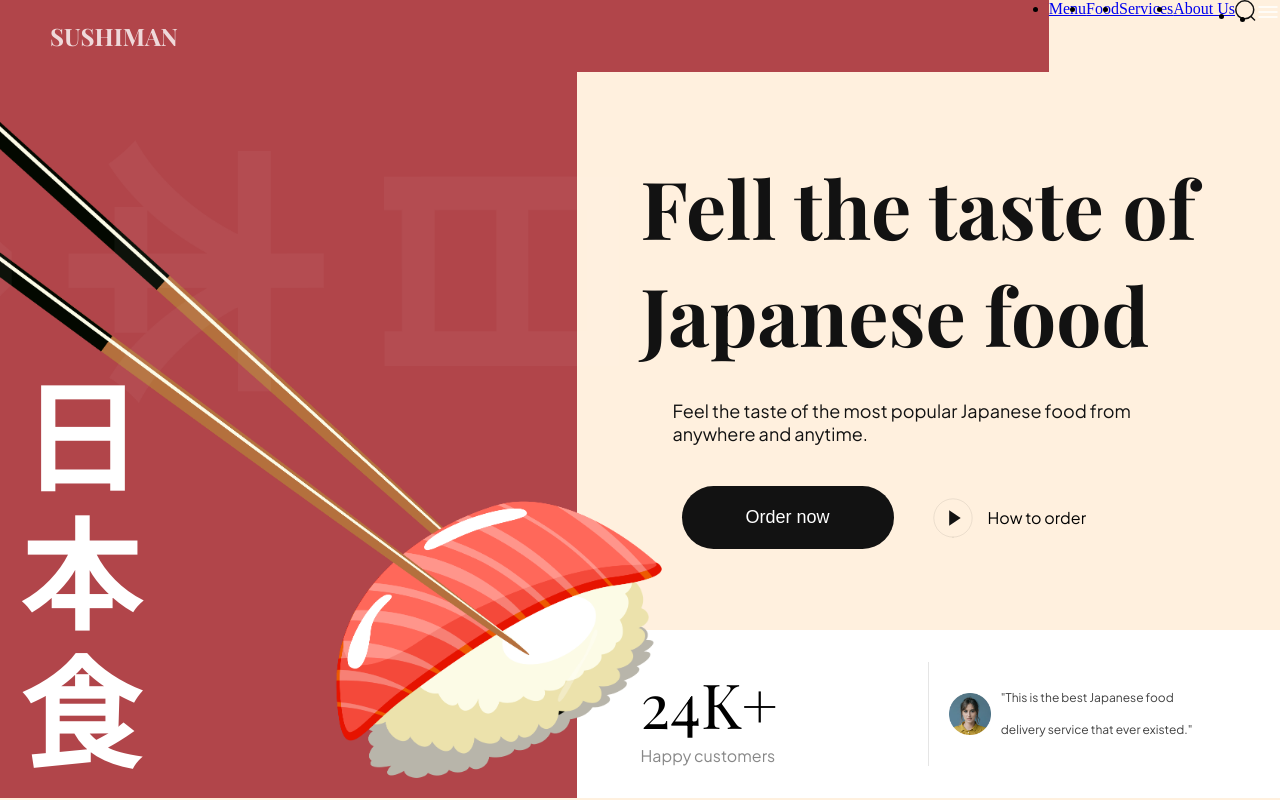
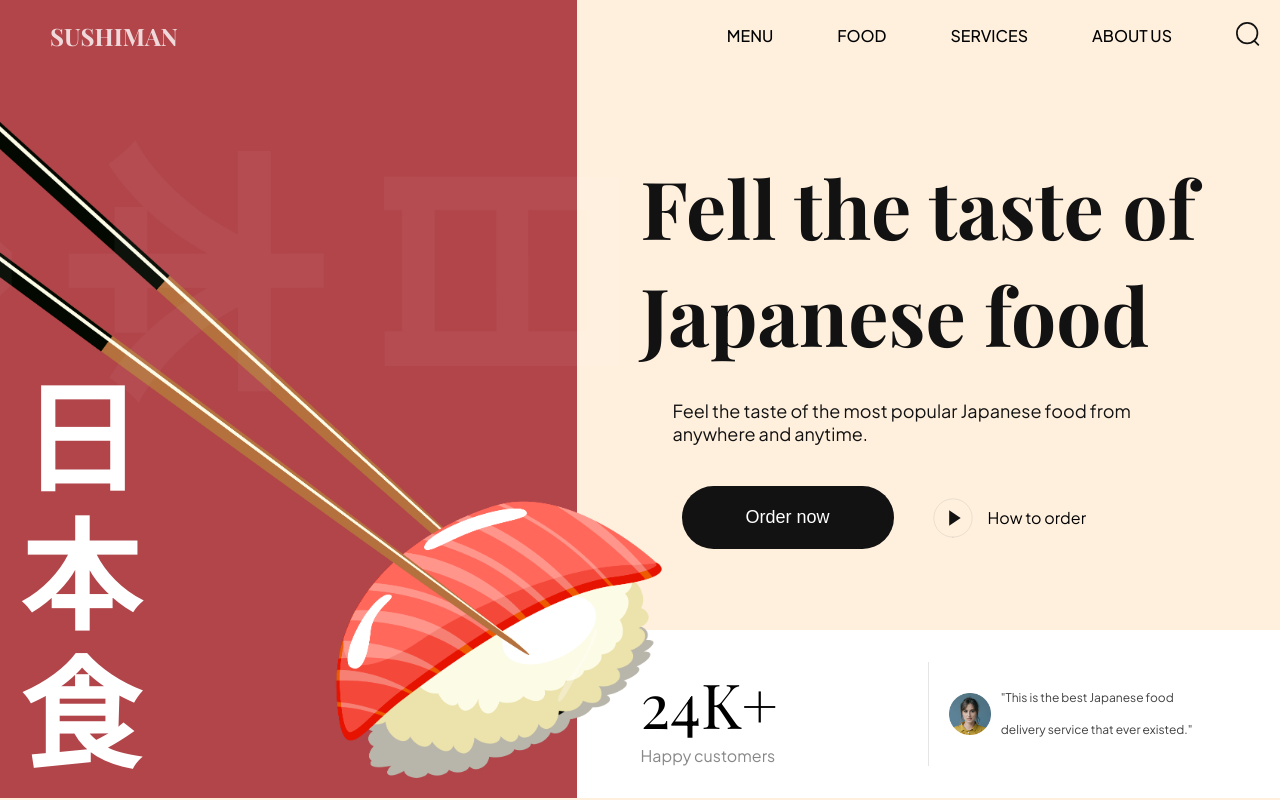
Before and after one commit to anabelena/sushi-themed-web, a website built with Vite: page index.html in a window 1280 px wide. Built offline with nearby package versions, Linux system fonts and the light colour scheme.

Commit message:
style(header): update styles for header layout

```diff
--- a/css/sections/header.css
+++ b/css/sections/header.css
@@ -1,23 +1,14 @@
-.header__nav{
+.header__nav {
   display: flex;
   overflow: hidden;
 }
 
-.header__logo{
+.header__logo {
   flex: 1;
-
   display: flex;
 
   position: relative;
   padding: 20px;
-}
-
-.header__logo-overlay{
-    position: absolute;
-    inset: 0;
-    width: 100%;
-    background-color: var(--primary-color);
-    z-index: 1;
 }
 
 .header__logo-overlay {
@@ -29,20 +20,46 @@
   z-index: -1;
 }
 
-  .header__logo h4{
-
+.header__logo h4 {
   padding-left: 30px;
 
+  font-weight: 700;
   font-size: 24px;
-    font-weight: 700;
+  text-transform: uppercase;
   font-family: var(--playfair-display);
-    color: var(--color-white);
-    text-transform: uppercase;
+  color: #fff;
   opacity: 0.8;
-
 }
 
+.header__menu, .header__menu-mobile {
+  padding: 20px;
+  flex: 1.236;
+  display: flex;
+  align-items: center;
+  justify-content: flex-end;
+  gap: 64px;
 
-  .header__menu{
-    display: flex;
+  list-style: none;
 }
+
+.header__menu li {
+  font-weight: 500;
+  font-family: var(--plus-jakarta-sans);
+  font-size: 16px;
+  text-transform: uppercase;
+  line-height: 20px;
+  cursor: pointer;
+}
+
+.header__menu li img {
+  width: 24px;
+  height: 24px;
+  object-fit: contain;
+}
+
+.header__menu-mobile {
+  display: none;
+  gap: 20px;
+
+  position: relative;
+}
--- a/css/style.css
+++ b/css/style.css
@@ -1,7 +1,7 @@
 @import url("https://fonts.googleapis.com/css2?family=Playfair+Display:wght@400;500;600;700;800;900&display=swap");
 @import url("https://fonts.googleapis.com/css2?family=Plus+Jakarta+Sans:wght@200;300;400;500;600;700;800&display=swap");
 
-
+/* other css file imports */
 @import url("sections/header.css");
 @import url("sections/hero.css");
 @import url("sections/about.css");
@@ -22,14 +22,11 @@
   --black-300: #333333;
   --black-400: #1f1e31;
   --black-500: #555555;
-
   --gray-100: #888888;
 
   --color-white: #fff;
   --color-creamson: #fff0de;
 }
-
-
 
 * {
   margin: 0;
@@ -43,3 +40,8 @@ body {
   margin: 0 auto;
   background-color: var(--color-creamson);
 }
+
+a {
+  text-decoration: none;
+  color: inherit;
+}
```
Also changed, not shown: index.html (+0 -1 lines). Lines whose indentation alone changed are shown as unchanged.
